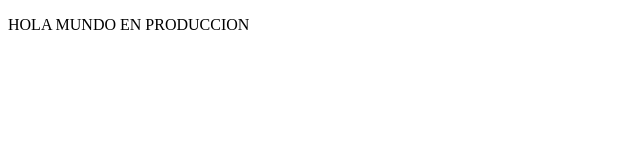
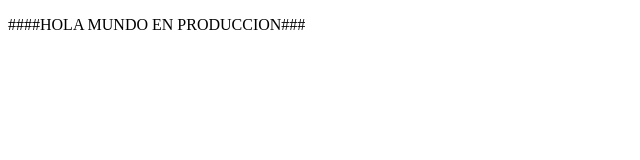
Before and after one commit to f-beltran/tecweb, a plain HTML site: page index.html in a window 1280 px wide. Shown: the whole page, without its empty margins (0-640 px from the left). Drawn offline with Linux system fonts and the light colour scheme.

```diff
--- a/index.html
+++ b/index.html
@@ -7,6 +7,6 @@
     <title>Document</title>
 </head>
 <body>
-    <p>HOLA MUNDO EN PRODUCCION</p>
+    <p>####HOLA MUNDO EN PRODUCCION###</p>
 </body>
 </html>
```
